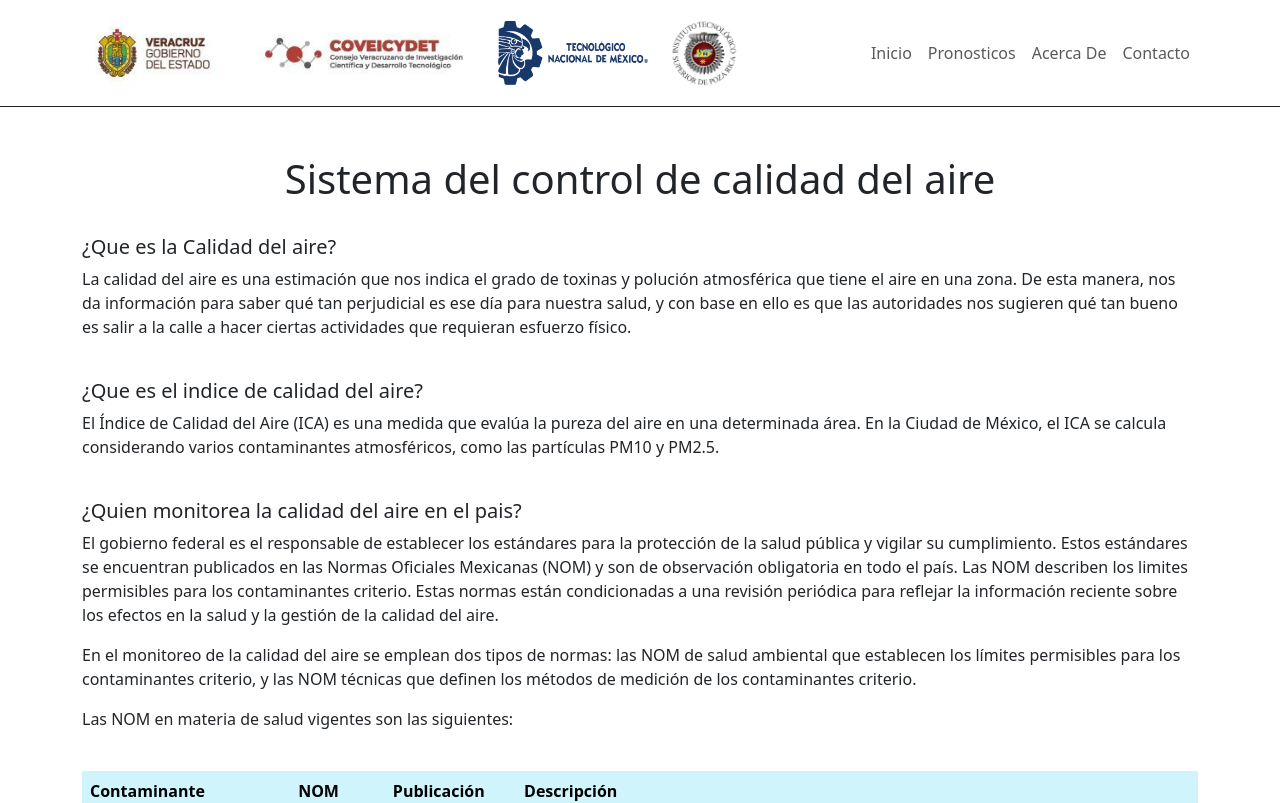
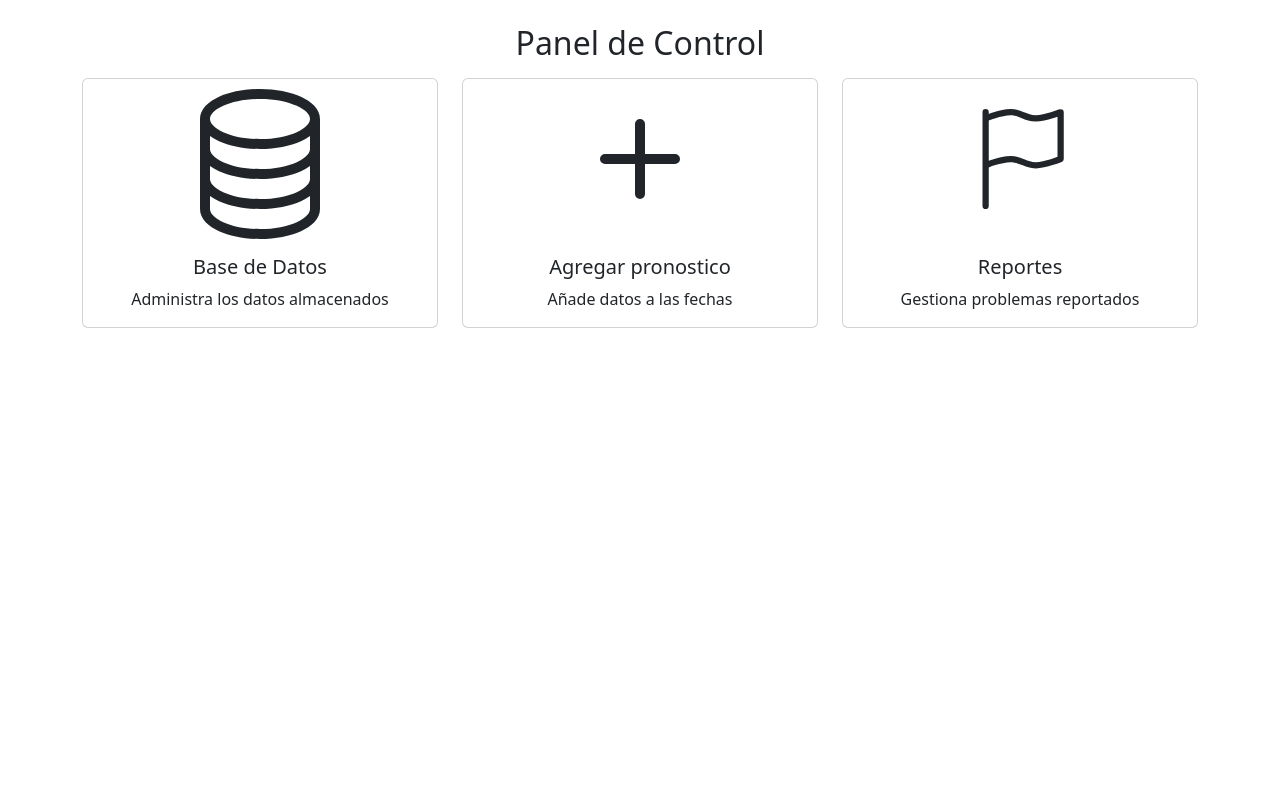
Before and after one commit to braviki92821/SIMOCAVER-FRONTEND, an Angular app: page /administracion in a window 1280 px wide. Before the commit this address led to /inicio. Shown: the top 803 px of the page. Built offline with nearby package versions, Linux system fonts and the light colour scheme.

Commit message:
Medidor terminado

```diff
--- a/src/app/app-routing.module.ts
+++ b/src/app/app-routing.module.ts
@@ -4,6 +4,8 @@ import { InicioComponent } from './pages/inicio/inicio.component';
 import { PronosticosComponent } from './pages/pronosticos/pronosticos.component';
 import { NosotrosComponent } from './pages/nosotros/nosotros.component';
 import { ContactoComponent } from './pages/contacto/contacto.component';
+import { LoginComponent } from './pages/auth/login/login.component';
+import { PanelComponent } from './pages/auth/panel/panel.component';
 
 const routes: Routes = [
   { path: '', redirectTo: 'inicio', pathMatch: 'full'},
@@ -11,6 +13,8 @@ const routes: Routes = [
   { path: 'pronosticos', component: PronosticosComponent },
   { path: 'nosotros', component: NosotrosComponent },
   { path: 'contacto', component: ContactoComponent },
+  { path: 'auth/login', component: LoginComponent },
+  { path: 'administracion', component: PanelComponent },
   { path: '**', redirectTo: 'inicio', pathMatch: 'full' }
 ];
 
--- a/src/app/app.module.ts
+++ b/src/app/app.module.ts
@@ -10,6 +10,8 @@ import { FooterComponent } from './pages/footer/footer.component';
 import { ContactoComponent } from './pages/contacto/contacto.component';
 import { PronosticosComponent } from './pages/pronosticos/pronosticos.component';
 import { NosotrosComponent } from './pages/nosotros/nosotros.component';
+import { LoginComponent } from './pages/auth/login/login.component';
+import { PanelComponent } from './pages/auth/panel/panel.component';
 
 @NgModule({
   declarations: [
@@ -19,7 +21,9 @@ import { NosotrosComponent } from './pages/nosotros/nosotros.component';
     FooterComponent,
     ContactoComponent,
     PronosticosComponent,
-    NosotrosComponent
+    NosotrosComponent,
+    LoginComponent,
+    PanelComponent
   ],
   imports: [
     BrowserModule,
--- /dev/null
+++ b/src/app/pages/auth/login/login.component.html
@@ -0,0 +1 @@
+<p>login works!</p>
--- /dev/null
+++ b/src/app/pages/auth/login/login.component.ts
@@ -0,0 +1,15 @@
+import { Component, OnInit } from '@angular/core';
+
+@Component({
+  selector: 'app-login',
+  templateUrl: './login.component.html',
+  styleUrls: ['./login.component.css']
+})
+export class LoginComponent implements OnInit {
+
+  constructor() { }
+
+  ngOnInit(): void {
+  }
+
+}
--- /dev/null
+++ b/src/app/pages/auth/panel/panel.component.html
@@ -0,0 +1,40 @@
+<header>
+    <h2 class="mt-4 text-center">Panel de Control</h2>
+</header>
+<div class="container mt-3">
+    <div class="row row-cols-1 row-cols-md-3 g-4">
+        <div class="col">
+          <div class="card h-100">
+            <svg xmlns="http://www.w3.org/2000/svg" width="160" height="160" fill="currentColor" class="bi bi-database mx-auto d-block" viewBox="0 0 16 16">
+                <path d="M4.318 2.687C5.234 2.271 6.536 2 8 2s2.766.27 3.682.687C12.644 3.125 13 3.627 13 4c0 .374-.356.875-1.318 1.313C10.766 5.729 9.464 6 8 6s-2.766-.27-3.682-.687C3.356 4.875 3 4.373 3 4c0-.374.356-.875 1.318-1.313M13 5.698V7c0 .374-.356.875-1.318 1.313C10.766 8.729 9.464 9 8 9s-2.766-.27-3.682-.687C3.356 7.875 3 7.373 3 7V5.698c.271.202.58.378.904.525C4.978 6.711 6.427 7 8 7s3.022-.289 4.096-.777A5 5 0 0 0 13 5.698M14 4c0-1.007-.875-1.755-1.904-2.223C11.022 1.289 9.573 1 8 1s-3.022.289-4.096.777C2.875 2.245 2 2.993 2 4v9c0 1.007.875 1.755 1.904 2.223C4.978 15.71 6.427 16 8 16s3.022-.289 4.096-.777C13.125 14.755 14 14.007 14 13zm-1 4.698V10c0 .374-.356.875-1.318 1.313C10.766 11.729 9.464 12 8 12s-2.766-.27-3.682-.687C3.356 10.875 3 10.373 3 10V8.698c.271.202.58.378.904.525C4.978 9.71 6.427 10 8 10s3.022-.289 4.096-.777A5 5 0 0 0 13 8.698m0 3V13c0 .374-.356.875-1.318 1.313C10.766 14.729 9.464 15 8 15s-2.766-.27-3.682-.687C3.356 13.875 3 13.373 3 13v-1.302c.271.202.58.378.904.525C4.978 12.71 6.427 13 8 13s3.022-.289 4.096-.777c.324-.147.633-.323.904-.525"/>
+            </svg>
+            <div class="card-body">
+              <h5 class="card-title text-center">Base de Datos</h5>
+              <p class="card-text text-center">Administra los datos almacenados</p>
+            </div>
+          </div>
+        </div>
+        <div class="col">
+          <div class="card h-100">
+            <svg xmlns="http://www.w3.org/2000/svg" width="160" height="160" fill="currentColor" class="bi bi-plus mx-auto d-block" viewBox="0 0 16 16">
+                <path d="M8 4a.5.5 0 0 1 .5.5v3h3a.5.5 0 0 1 0 1h-3v3a.5.5 0 0 1-1 0v-3h-3a.5.5 0 0 1 0-1h3v-3A.5.5 0 0 1 8 4"/>
+            </svg>
+            <div class="card-body">
+              <h5 class="card-title text-center">Agregar pronostico</h5>
+              <p class="card-text text-center">Añade datos a las fechas</p>
+            </div>
+          </div>
+        </div>
+        <div class="col">
+          <div class="card h-100">
+            <svg xmlns="http://www.w3.org/2000/svg" width="100" height="160" fill="currentColor" class="bi bi-flag mx-auto d-block" viewBox="0 0 16 16">
+                <path d="M14.778.085A.5.5 0 0 1 15 .5V8a.5.5 0 0 1-.314.464L14.5 8l.186.464-.003.001-.006.003-.023.009a12 12 0 0 1-.397.15c-.264.095-.631.223-1.047.35-.816.252-1.879.523-2.71.523-.847 0-1.548-.28-2.158-.525l-.028-.01C7.68 8.71 7.14 8.5 6.5 8.5c-.7 0-1.638.23-2.437.477A20 20 0 0 0 3 9.342V15.5a.5.5 0 0 1-1 0V.5a.5.5 0 0 1 1 0v.282c.226-.079.496-.17.79-.26C4.606.272 5.67 0 6.5 0c.84 0 1.524.277 2.121.519l.043.018C9.286.788 9.828 1 10.5 1c.7 0 1.638-.23 2.437-.477a20 20 0 0 0 1.349-.476l.019-.007.004-.002h.001M14 1.221c-.22.078-.48.167-.766.255-.81.252-1.872.523-2.734.523-.886 0-1.592-.286-2.203-.534l-.008-.003C7.662 1.21 7.139 1 6.5 1c-.669 0-1.606.229-2.415.478A21 21 0 0 0 3 1.845v6.433c.22-.078.48-.167.766-.255C4.576 7.77 5.638 7.5 6.5 7.5c.847 0 1.548.28 2.158.525l.028.01C9.32 8.29 9.86 8.5 10.5 8.5c.668 0 1.606-.229 2.415-.478A21 21 0 0 0 14 7.655V1.222z"/>
+            </svg>
+            <div class="card-body">
+              <h5 class="card-title text-center">Reportes</h5>
+              <p class="card-text text-center">Gestiona problemas reportados</p>
+            </div>
+          </div>
+        </div>
+    </div>
+</div>
--- /dev/null
+++ b/src/app/pages/auth/panel/panel.component.ts
@@ -0,0 +1,15 @@
+import { Component, OnInit } from '@angular/core';
+
+@Component({
+  selector: 'app-panel',
+  templateUrl: './panel.component.html',
+  styleUrls: ['./panel.component.css']
+})
+export class PanelComponent implements OnInit {
+
+  constructor() { }
+
+  ngOnInit(): void {
+  }
+
+}
--- a/src/app/pages/pronosticos/pronosticos.component.html
+++ b/src/app/pages/pronosticos/pronosticos.component.html
@@ -25,10 +25,17 @@
       </div>
       <div class="col-8">
         <img  id="imgSource" class="img-fluid"  alt="">
-        <div class="input-group mb-3">
-          <button class="input-group-text"  (click)="animation()"><i id="play-pause"  class="bi bi-play"></i></button>
-          <div class="form-floating">
-            <input type="range" (change)="animation()" class="form-control form-range-lg" name="" id="progress" value="0" step="1" min="0" max="24">
+        <div class="d-flex">
+          <button class="flex-shrink-0"  (click)="animation()"><i id="play-pause"  class="bi bi-play"></i></button>
+          <div class="flex-grow-1">
+            <input type="range" (change)="animation()" class="w-100" list="rangos" id="progress" value="0" step="1" min="0" max="24">
+            <datalist id="rangos" class="ms-1 w-100 d-flex flex-row justify-content-between sm:hidden">
+              <option value="0">0</option>
+              <option value="6">6</option>
+              <option value="12">12</option>
+              <option value="18">18</option>
+              <option value="24">24</option>
+            </datalist>
           </div>
         </div>
     </div>
--- a/src/app/pages/pronosticos/pronosticos.component.ts
+++ b/src/app/pages/pronosticos/pronosticos.component.ts
@@ -70,13 +70,14 @@ export class PronosticosComponent implements OnInit {
 
   seleccion(): void {
     console.log(this.imgSource)
-    this.pronosticoService.obtenerPronostico('2023-06-01').subscribe(datos => {
+    this.pronosticoService.obtenerPronostico(this.fecha.value).subscribe(datos => {
       console.log(datos)
       if(datos.length == 0) {
         this.imgSource.src = './assets/NoImage.jpg'
         return
       }
       this.pronosticos = datos.filter( x => x.variable === this.variable.value)
+     // console.log(this.pronosticos.sort(x => x.hora))
       this.animation()
     })
   }
--- a/src/interfaces/Pronostico.interface.ts
+++ b/src/interfaces/Pronostico.interface.ts
@@ -2,6 +2,6 @@ export interface Pronostico {
     id: String,
     variable: string
     fecha: string,
-    hora: string
+    hora: number
     archivo: string
 }
```
Also changed, not shown: src/app/pages/auth/login/login.component.css (added), src/app/pages/auth/panel/panel.component.css (added), 2 other files (tests, documents, lock files or other folders).
